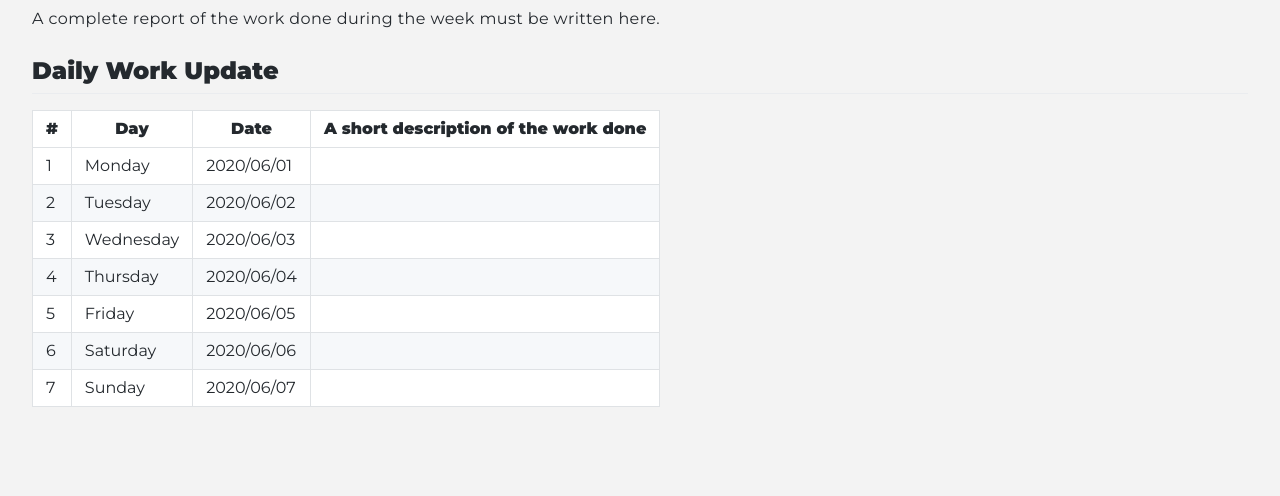
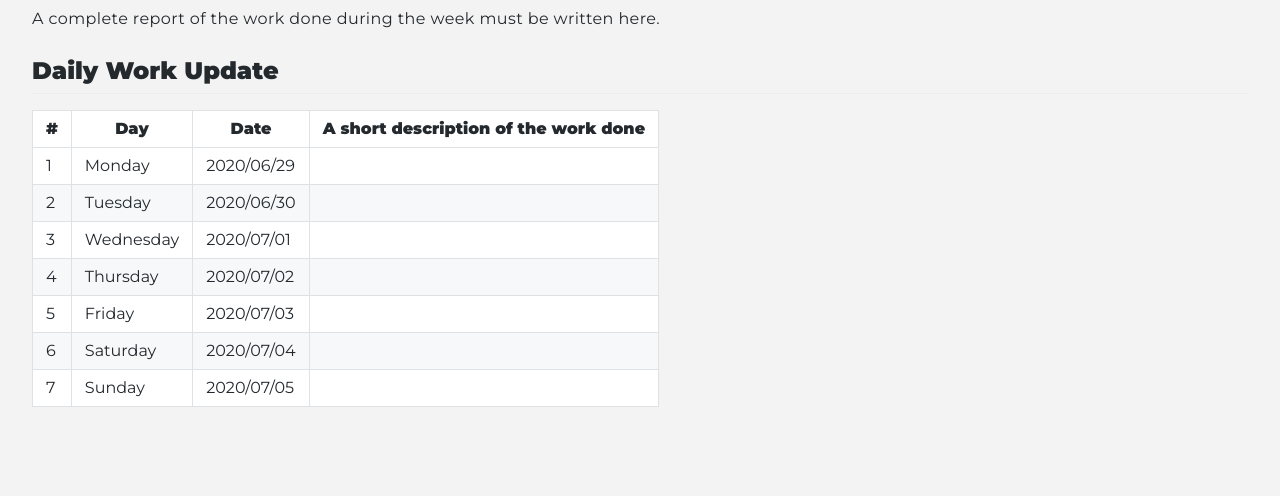
Before and after one commit to cdli-gh/blog, a Jekyll site: the page built from _blog/gsoc20/design_integration/posts/06_week5.md, in a window 1280 px wide. Shown: the part 659-1155 px from the top of the page. Built offline with Jekyll 4.4.1, drawn with Linux system fonts in a browser that asks for light colours; Markdown is read by kramdown in place of the engine named in the settings.

Commit message:
Update 06_week5.md

```diff
--- a/_blog/gsoc20/design_integration/posts/06_week5.md
+++ b/_blog/gsoc20/design_integration/posts/06_week5.md
@@ -21,10 +21,10 @@
 
 |\#|Day|Date|A short description of the work done|
 |---	|---	|---	|---	|
-|1   	| Monday 	|   2020/06/01	|   	|
-|2   	| Tuesday  	|   2020/06/02	|   	|
-|3   	| Wednesday  	|  2020/06/03 	|   	|
-|4   	| Thursday  	|   2020/06/04	|   	|
-|5   	| Friday  	|   2020/06/05	|   	|
-|6   	| Saturday  	|   2020/06/06	|   	|
-|7   	| Sunday  	|   2020/06/07	|   	|
+|1   	| Monday 	|   2020/06/29	|   	|
+|2   	| Tuesday  	|   2020/06/30	|   	|
+|3   	| Wednesday  	|  2020/07/01 	|   	|
+|4   	| Thursday  	|   2020/07/02	|   	|
+|5   	| Friday  	|   2020/07/03	|   	|
+|6   	| Saturday  	|   2020/07/04	|   	|
+|7   	| Sunday  	|   2020/07/05	|   	|
```
